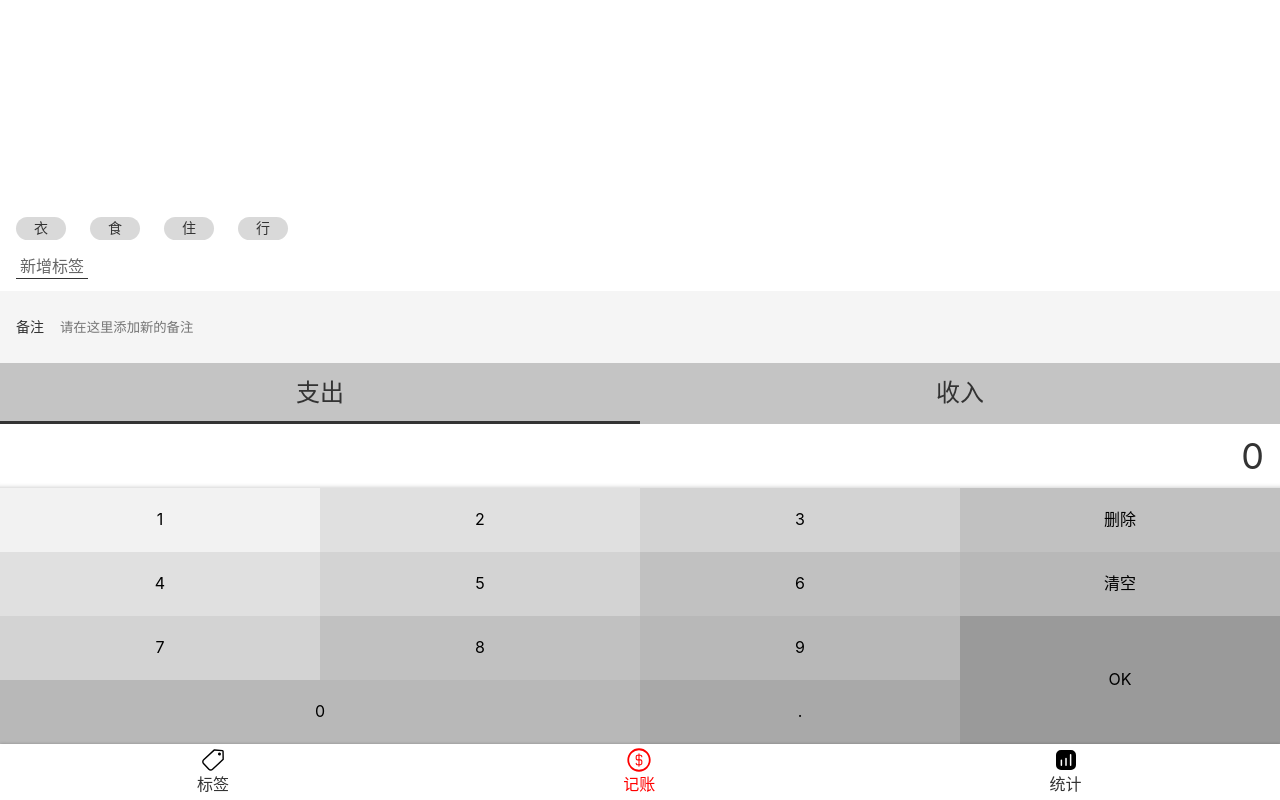
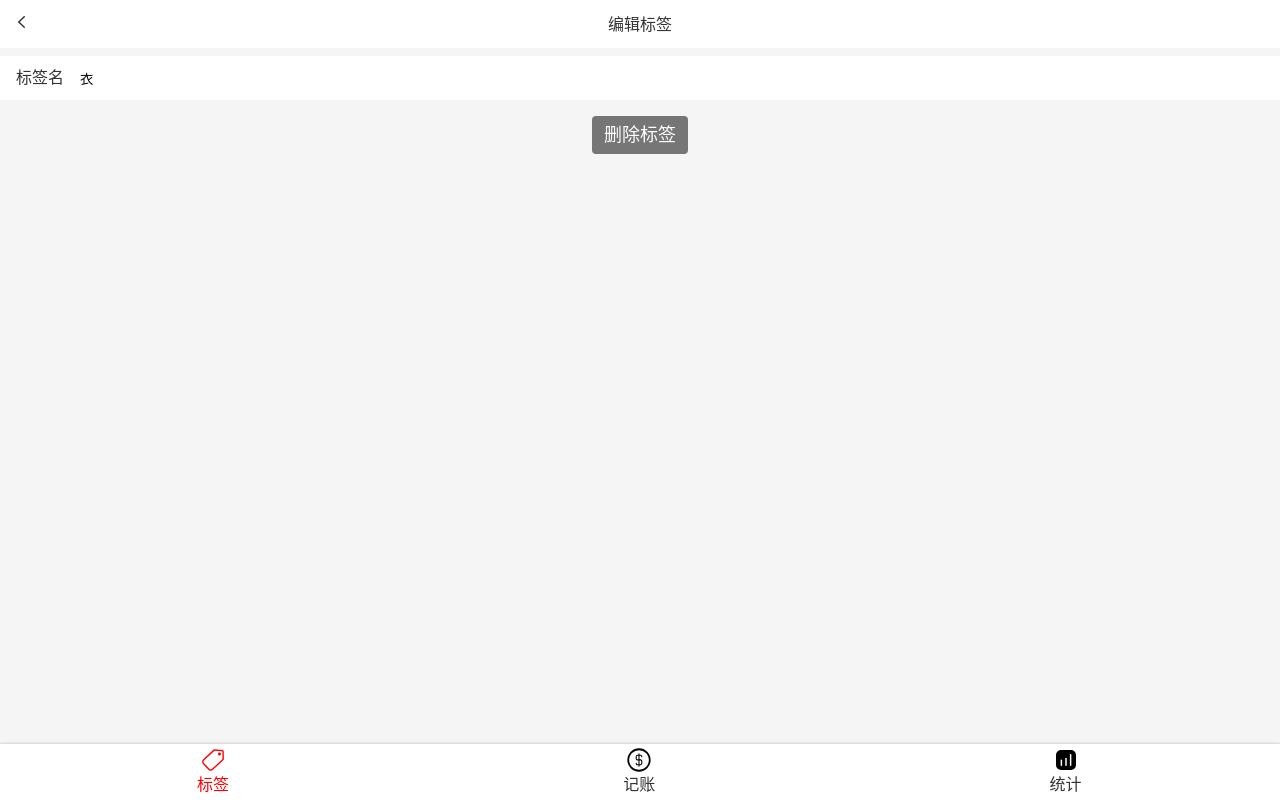
Before and after one commit to znzaznz/React-Morny, a React app: page /#/tags/1 in a window 1280 px wide. Before the commit this address led to /money. Built offline with nearby package versions, Linux system fonts and the light colour scheme; the HTML template or start-up script is replaced by a standard one.

Commit message:
完成回退功能

```diff
--- a/src/App.tsx
+++ b/src/App.tsx
@@ -1,6 +1,6 @@
 import React from 'react';
 import {
-    BrowserRouter as Router,
+    HashRouter as Router,
     Switch,
     Route,
     Redirect
--- a/src/useTags.tsx
+++ b/src/useTags.tsx
@@ -22,15 +22,15 @@ const useTags = ()=>{
         }
         return result
     }
-    const update = (id:number,obj:{name:string})=>{
-       const index = findTagIndex(id)
-        //深拷贝tags得到tagsClone
-        const tagsClone = JSON.parse(JSON.stringify(tags))
-        //把tagsClone的第index删掉，换成{id:id，name:obj.name}
-        tagsClone.splice(index,1,{id:id,name:obj.name})
-        setTags(tagsClone)
+    const update = (id:number, {name}:{name:string})=>{
+       setTags(tags.map(tag=>{
+           return (id === id ? {id,name} : tag)
+       }))
     } // obj={name:2}
-    return {tags, setTags, findTag, update,findTagIndex}
+    const deleteTag = (id:number)=>{
+        setTags(tags.filter(tag => tag.id!==id))
+    }
+    return {tags, setTags, findTag, update,findTagIndex,deleteTag}
 }
 
 export {useTags}
--- a/src/views/Tag.tsx
+++ b/src/views/Tag.tsx
@@ -1,6 +1,6 @@
 import React from 'react';
 import {useTags} from '../useTags';
-import {useParams} from "react-router-dom"
+import {useParams,useHistory} from "react-router-dom"
 import Layout from '../components/Layout';
 import Icon from '../components/Icon';
 import {Button} from '../components/Button';
@@ -28,17 +28,24 @@ const InputWrapper = styled.div`
 
 
 const Tag:React.FC = ()=>{
-    const {findTag,update} = useTags();
+    const {findTag,update,deleteTag} = useTags();
     let {id} = useParams<Params>()
+    const tag = findTag(parseInt(id))
 
-    const tag = findTag(parseInt(id))
+    const history = useHistory()
+    const onClickBack = ()=>{
+        history.goBack()
+    }
     return (
         <Layout>
             <Topbar>
+                <div onClick={()=>{onClickBack()}}>
                     <Icon name={"left"}/>
+                </div>
                 <span>编辑标签</span>
                 <Icon/>
             </Topbar>
+            {tag ? <div>
                 <div>
                     <InputWrapper>
                         <Input labelName={"标签名"} type={"text"} placeholder={"标签名"} value={tag.name}
@@ -48,8 +55,9 @@ const Tag:React.FC = ()=>{
                     </InputWrapper>
                 </div>
                 <Center>
-                <Button>删除标签</Button>
+                    <Button onClick={()=>{deleteTag(tag.id)}}>删除标签</Button>
                 </Center>
+            </div> : <div>tag不存在</div>}
         </Layout>
     )
 }
```
Lines whose indentation alone changed are shown as unchanged.
